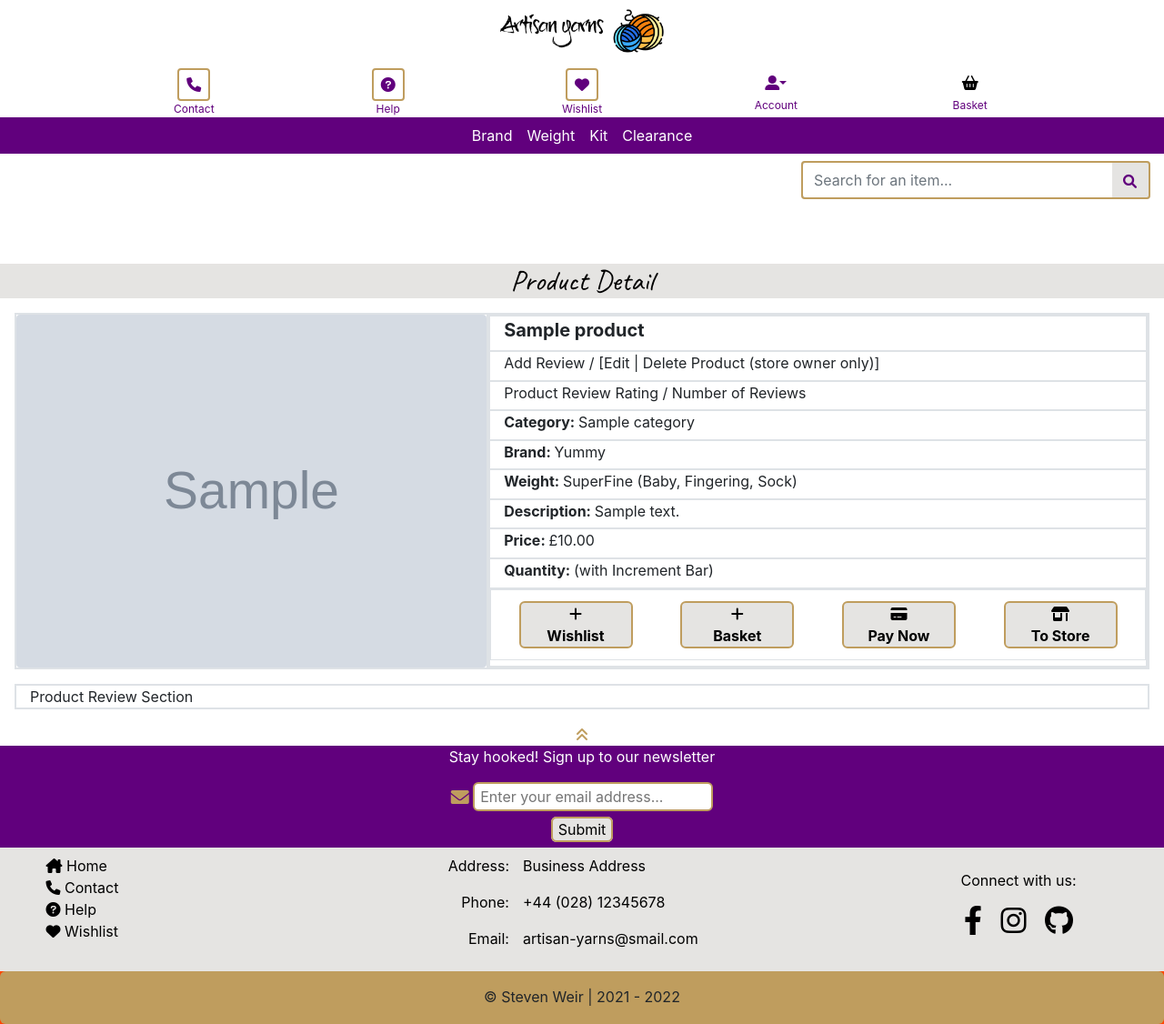
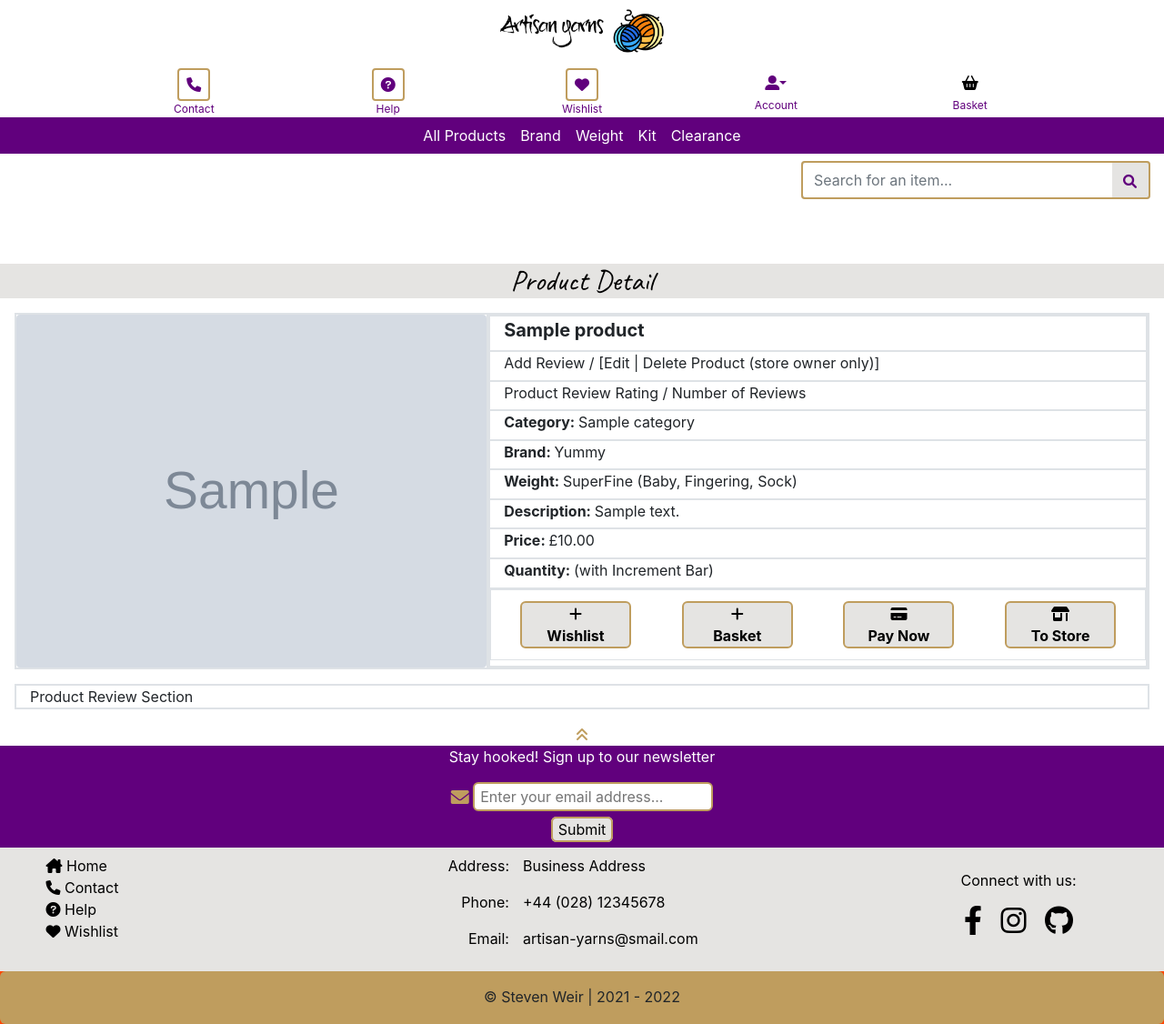
Before and after one commit to StevenWeir038/Artisan-Yarns, a Django app: page /products/1 in a window 1280 px wide. Shown: the whole page at 91% size. Run offline with Django 3.2, Linux system fonts and the light colour scheme; tables that the repository leaves empty hold one stand-in row (values such as "Sample post"); grey boxes marked "Sample" are stand-in pictures; parts of the project's set-up code (start-up, migrations or seed data) failed here and were passed over; some web fonts are replaced.

Commit message:
Misc and add all_product view link to navbar

```diff
--- a/products/templates/products/product_detail.html
+++ b/products/templates/products/product_detail.html
@@ -51,7 +51,7 @@
                                     <i class="fa-solid fa-credit-card d-xs-none"></i>
                                     <span class="d-none d-sm-block">Pay Now</span>
                                 </a>
-                                <a href="#" class="py-2 py-sm-0 my-2 product-details-button col-12 col-sm-5 col-lg-2">
+                                <a href="{% url 'products' %}" class="py-2 py-sm-0 my-2 product-details-button col-12 col-sm-5 col-lg-2">
                                     <i class="fa-solid fa-shop d-xs-none">
                                     </i><span class="d-none d-sm-block">To Store</span>
                                 </a>
--- a/static/css/products.css
+++ b/static/css/products.css
@@ -60,7 +60,7 @@
 }
 
 .product-details-button {
-    min-width: 125px;
+    min-width: 122px;
 }
 
 /* media query md / 768px */
--- a/templates/includes/navbar.html
+++ b/templates/includes/navbar.html
@@ -7,6 +7,9 @@
 
         <div class="col collapse navbar-collapse left" id="navbarSupportedContent">
             <ul class="navbar-nav mr-auto">
+                <li class="nav-item">
+                    <a class="nav-link" href="{% url 'products' %}">All Products</a>
+                </li>
                 <li class="nav-item">
                     <a class="nav-link" href="#">Brand</a>
                 </li>
```
